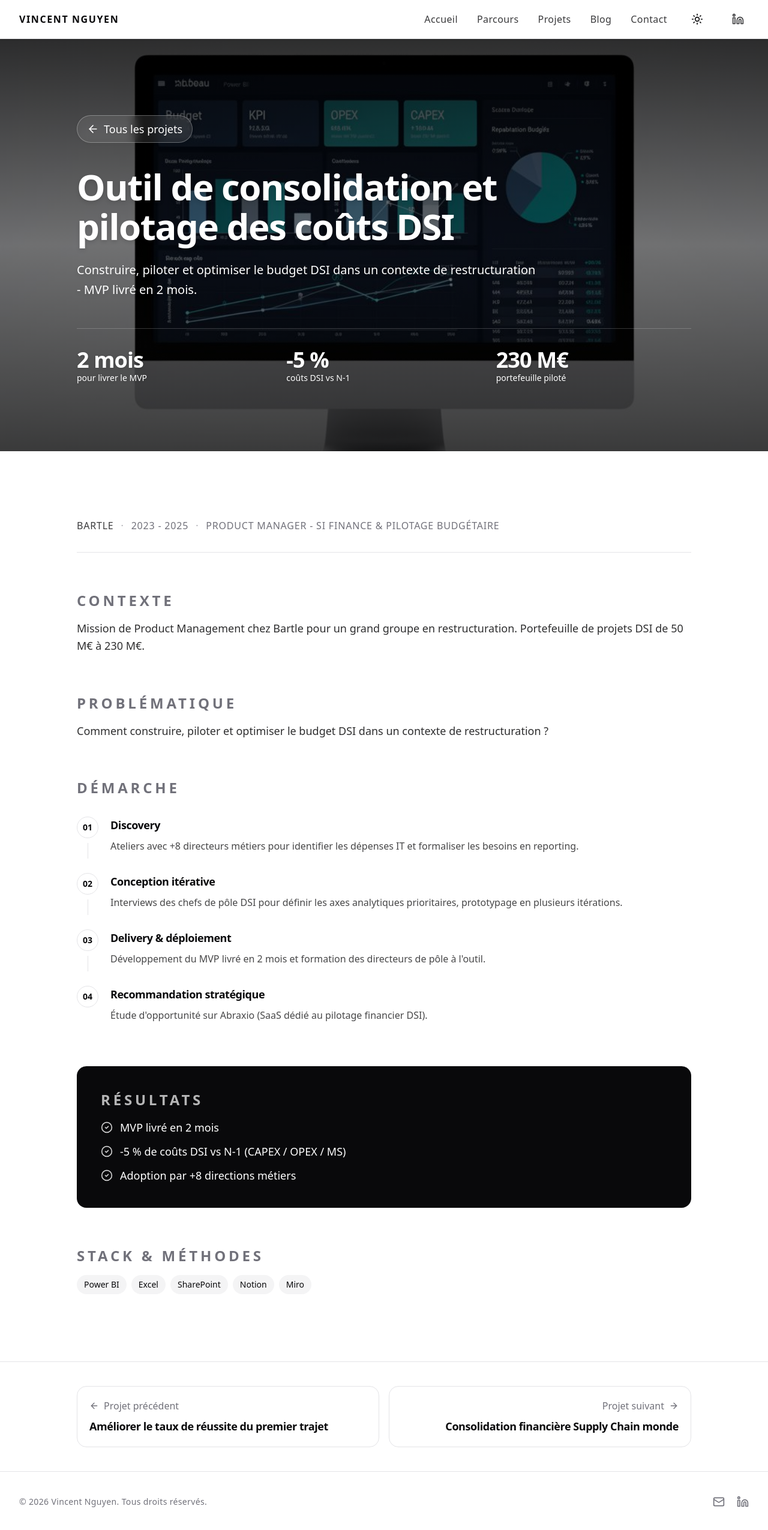
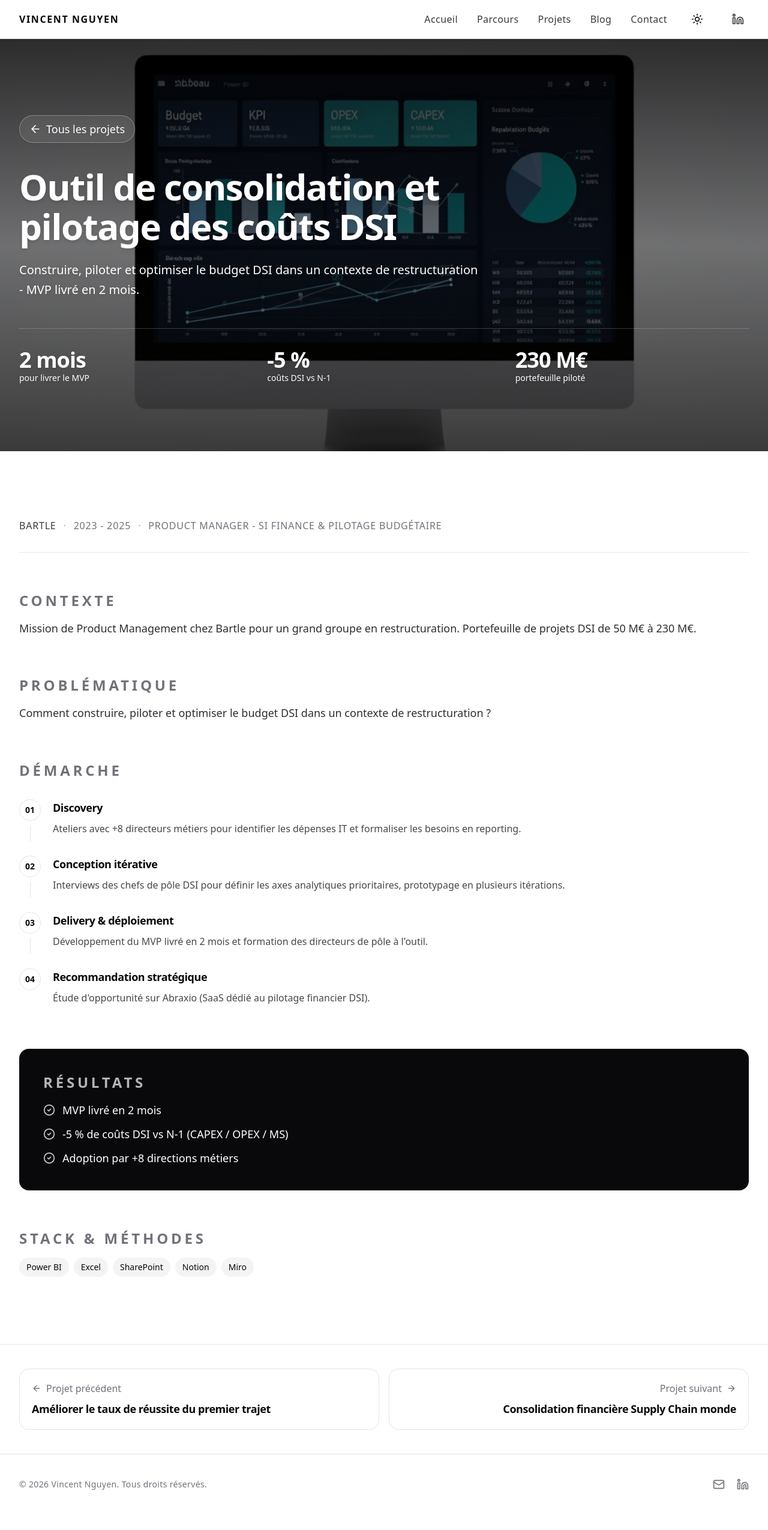
Before and after one commit to VincentNguyenPro/Portfolio, a React (Vite) app: page /projet/bartle-pilotage-dsi in a window 1280 px wide. Shown: the top 2550 px of the page at 60% size. After the commit the page ends 2524 px from the top, so only its background shows below. Built offline with nearby package versions, Linux system fonts and the light colour scheme; the HTML template or start-up script is replaced by a standard one.

Commit message:
Changes
Co-authored-by: vince75888 <288541187+vince75888@users.noreply.github.com>

```diff
--- a/src/pages/Portfolio.tsx
+++ b/src/pages/Portfolio.tsx
@@ -56,12 +56,12 @@ export default function Portfolio() {
                             loading="lazy"
                             className="absolute inset-0 w-full h-full object-cover"
                           />
-                          <div className="absolute inset-0 bg-gradient-to-t from-black/70 via-black/30 to-black/20" />
+                          <div className="absolute inset-0 bg-gradient-to-t from-black/85 via-black/55 to-black/40" />
                         </>
                       )}
                       <div className="relative flex items-start justify-end gap-2">
                         {project.badge && (
-                          <span className="text-[10px] font-semibold tracking-wide px-2 py-1 rounded-full bg-white/15 backdrop-blur border border-white/20">
+                          <span className="text-xs md:text-sm font-semibold tracking-wide px-3 py-1.5 rounded-full bg-white/15 backdrop-blur border border-white/20">
                             {project.badge}
                           </span>
                         )}
--- a/src/pages/ProjectDetail.tsx
+++ b/src/pages/ProjectDetail.tsx
@@ -35,7 +35,7 @@ export default function ProjectDetail() {
           ) : (
             <div className={`absolute inset-0 bg-gradient-to-br ${project.coverGradient}`} />
           )}
-          <div className="relative max-w-5xl mx-auto">
+          <div className="relative max-w-7xl mx-auto">
             <Link
               to="/projets"
               className="inline-flex items-center gap-2 text-base md:text-lg font-medium text-white hover:text-white mb-10 transition-colors drop-shadow-sm px-4 py-2 rounded-full border border-white/30 bg-white/10 backdrop-blur hover:bg-white/20"
@@ -73,7 +73,7 @@ export default function ProjectDetail() {
 
         {/* Body */}
         <div className="px-6 lg:px-8 py-20 md:py-28">
-          <div className="max-w-5xl mx-auto space-y-16">
+          <div className="max-w-7xl mx-auto space-y-16">
             <div className="flex flex-wrap items-center gap-3 text-sm md:text-base font-medium tracking-wider uppercase text-foreground/80 border-b border-border pb-8">
               <span>{project.company}</span>
               <span className="text-muted-foreground/60">·</span>
@@ -183,7 +183,7 @@ export default function ProjectDetail() {
 
         {/* Navigation */}
         <nav className="border-t border-border px-6 lg:px-8 py-10">
-          <div className="max-w-5xl mx-auto grid sm:grid-cols-2 gap-4">
+          <div className="max-w-7xl mx-auto grid sm:grid-cols-2 gap-4">
             {previous ? (
               <Link
                 to={`/projet/${previous.slug}`}
```
